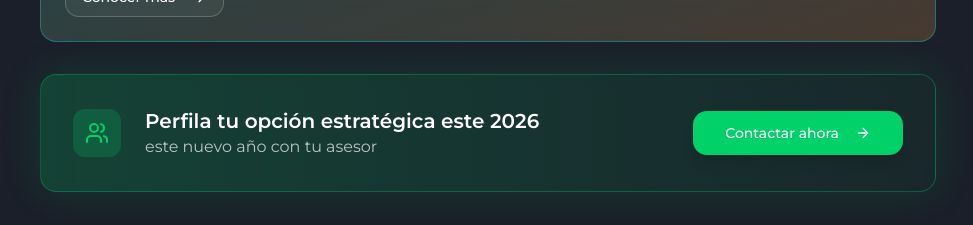
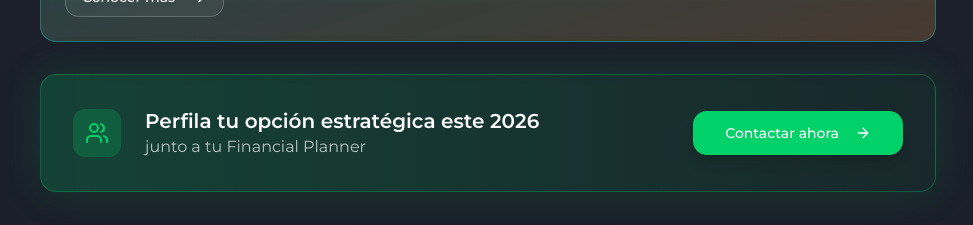
Before and after one commit to Uxplorers-loveable/skandia-story-wrap, a React (Vite) app: page /wealth-builders in a window 1280 px wide. Shown: the part 1860-2085 px from the top of the page, without its empty margins (152-1125 px from the left). Built offline with nearby package versions, Linux system fonts and the light colour scheme; the HTML template or start-up script is replaced by a standard one.

Commit message:
Visual edit in Lovable
Edited UI in Lovable

```diff
--- a/src/components/wrapped-segments/SegmentModuleSection.tsx
+++ b/src/components/wrapped-segments/SegmentModuleSection.tsx
@@ -154,7 +154,7 @@ export const SegmentModuleSection = ({
                       <p className="text-lg md:text-xl font-semibold text-white">
                         Perfila tu opción estratégica este 2026
                       </p>
-                      <p className="text-white/70">este nuevo año con tu asesor</p>
+                      <p className="text-white/70">junto a tu Financial Planner</p>
                     </div>
                     <Button size="lg" className="bg-primary text-white hover:bg-primary/90 px-8 shadow-lg hover:shadow-[0_0_30px_hsl(var(--primary)/0.4)] transition-all shrink-0">
                       {module.ctaLabel}
```
